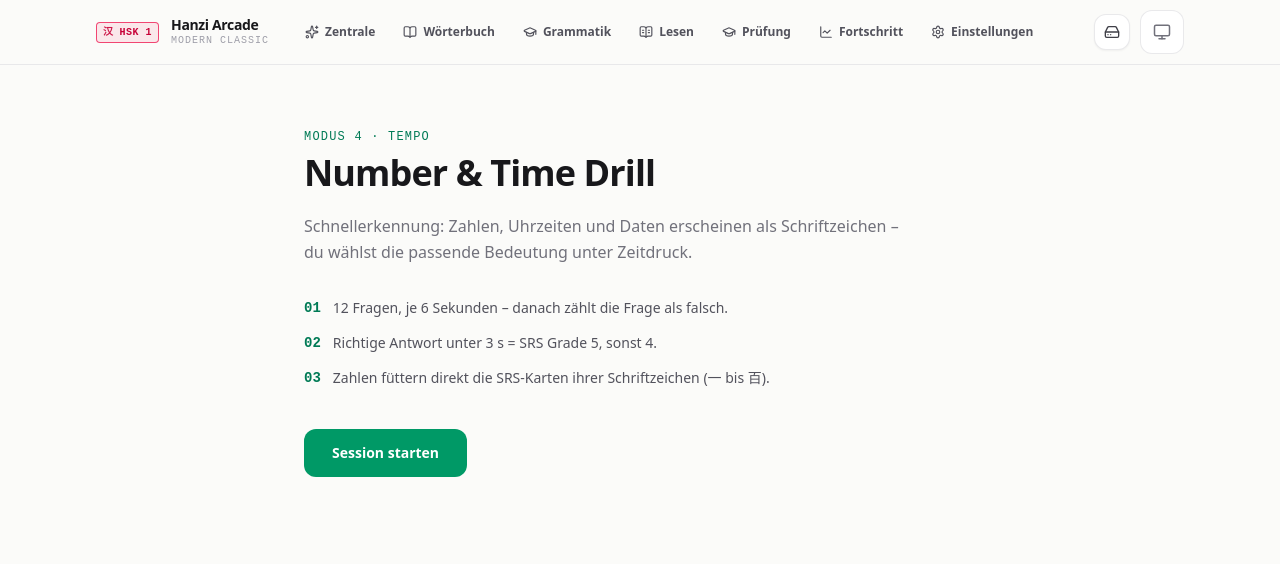
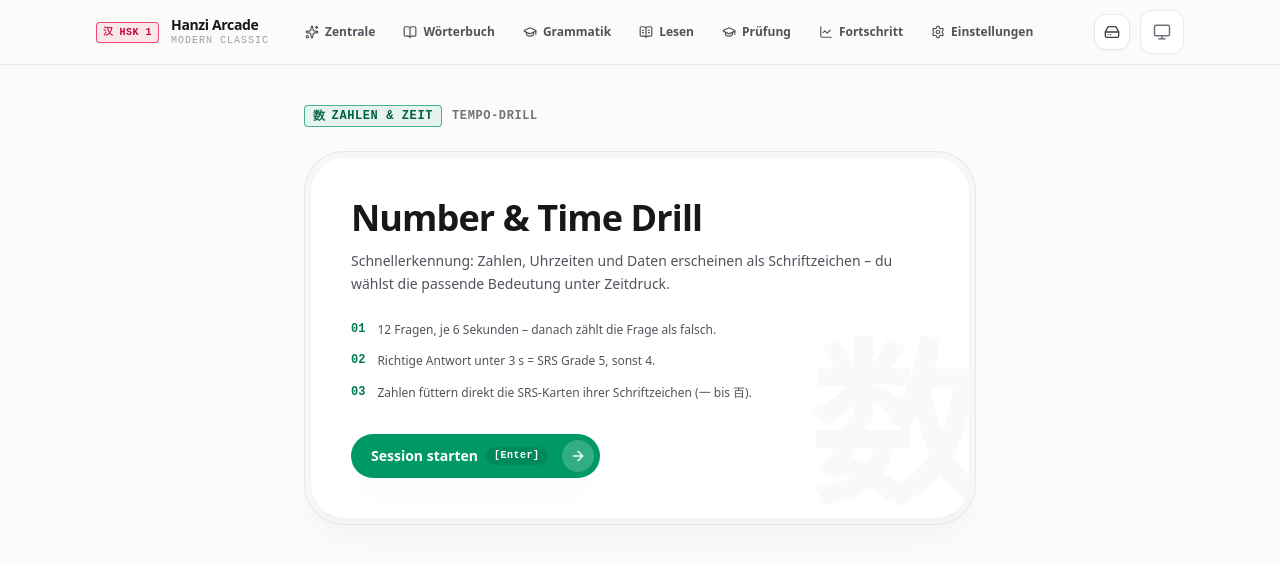
Before and after one commit to PcACy/learnwithmau, a React (Vite) app: page /number-drill in a window 1280 px wide. Shown: the top 564 px of the page. Built offline with nearby package versions, Linux system fonts and the light colour scheme.

Commit message:
feat(number-drill): double-bezel casing, seal badge, audio tones, and touch-friendly next button

```diff
--- a/src/routes/NumberDrillPage.tsx
+++ b/src/routes/NumberDrillPage.tsx
@@ -1,5 +1,6 @@
 import { useCallback, useEffect, useRef, useState } from 'react';
 import type { CSSProperties } from 'react';
+import { ArrowRight } from 'lucide-react';
 import {
   buildDrillQuestion,
   promptItemIds,
@@ -10,6 +11,10 @@ import { useKeyDown } from '../hooks/useKeyDown';
 import { KeyHints } from '../components/ui/Kbd';
 import { SessionSummary } from '../components/game/SessionSummary';
 import { useProgressStore } from '../store/progressStore';
+import { SealBadge } from '../components/ui/SealBadge';
+import { KineticButton } from '../components/ui/KineticButton';
+import { playToneSequence } from '../lib/audio';
+import { fireMicroBurst } from '../lib/confetti';
 
 const QUESTIONS_PER_SESSION = 12;
 const QUESTION_TIME_MS = 6000;
@@ -102,10 +107,14 @@ export function NumberDrillPage() {
       });
 
       if (correct) {
+        fireMicroBurst();
+        playToneSequence([1, 4]);
         const grade = reactionMs < FAST_ANSWER_MS ? 5 : 4;
         for (const itemId of promptItemIds(currentQuestion.prompt)) {
           await review(itemId, grade);
         }
+      } else {
+        playToneSequence([3, 3]);
       }
     },
     [review],
@@ -113,7 +122,7 @@ export function NumberDrillPage() {
 
   const next = useCallback(() => {
     const current = drillRef.current;
-    if (!current || current.answeredIndex == null) return;
+    if (!current || (current.answeredIndex == null && !current.timedOut)) return;
 
     const isLast = current.index === current.questions.length - 1;
     if (isLast) {
@@ -148,8 +157,15 @@ export function NumberDrillPage() {
   }, [phase, drill, answered, answer]);
 
   useKeyDown((event) => {
-    if (phase !== 'drill' || event.metaKey || event.ctrlKey) return;
+    if (event.metaKey || event.ctrlKey) return;
     if (event.repeat) return;
+
+    if (phase === 'intro' && event.key === 'Enter') {
+      startSession();
+      return;
+    }
+
+    if (phase !== 'drill') return;
 
     if (event.key === 'Enter') {
       next();
@@ -161,29 +177,58 @@ export function NumberDrillPage() {
 
   if (phase === 'intro') {
     return (
-      <div className="reveal mx-auto max-w-2xl py-6">
-        <p className="font-mono text-xs font-medium uppercase tracking-[0.1em] text-emerald-700 dark:text-emerald-400">
-          Modus 4 · Tempo
-        </p>
-        <h1 className="mt-2 text-3xl font-bold tracking-tight sm:text-4xl">Number &amp; Time Drill</h1>
-        <p className="mt-5 max-w-prose text-base leading-relaxed text-zinc-500 dark:text-zinc-400">
+      <div className="mx-auto max-w-2xl space-y-6">
+        <div className="reveal flex items-center gap-2.5" style={{ '--index': 0 } as CSSProperties}>
+          <SealBadge sealChar="数" label="ZAHLEN & ZEIT" variant="jade" />
+          <span className="font-mono text-xs font-semibold uppercase tracking-wider text-zinc-500 dark:text-zinc-400">
+            Tempo-Drill
+          </span>
+        </div>
+
+        <section
+          className="reveal double-bezel-casing shadow-whisper"
+          style={{ '--index': 1 } as CSSProperties}
+        >
+          <div className="double-bezel-core p-7 sm:p-10 space-y-6 relative">
+            <span className="watermark-glyph">数</span>
+
+            <div>
+              <h1 className="text-3xl font-black tracking-tight sm:text-4xl text-zinc-900 dark:text-zinc-50">
+                Number &amp; Time Drill
+              </h1>
+              <p className="mt-3 text-sm leading-relaxed text-zinc-600 dark:text-zinc-400">
                 Schnellerkennung: Zahlen, Uhrzeiten und Daten erscheinen als Schriftzeichen – du wählst
                 die passende Bedeutung unter Zeitdruck.
               </p>
+            </div>
 
-        <ul className="mt-8 max-w-prose space-y-3 text-sm leading-relaxed text-zinc-600 dark:text-zinc-300">
-          <li className="flex gap-3"><span className="font-mono font-semibold text-emerald-700 dark:text-emerald-400">01</span>{QUESTIONS_PER_SESSION} Fragen, je {QUESTION_TIME_MS / 1000} Sekunden – danach zählt die Frage als falsch.</li>
-          <li className="flex gap-3"><span className="font-mono font-semibold text-emerald-700 dark:text-emerald-400">02</span>Richtige Antwort unter {FAST_ANSWER_MS / 1000} s = SRS Grade 5, sonst 4.</li>
-          <li className="flex gap-3"><span className="font-mono font-semibold text-emerald-700 dark:text-emerald-400">03</span>Zahlen füttern direkt die SRS-Karten ihrer Schriftzeichen (一 bis 百).</li>
+            <ul className="space-y-3 text-xs leading-relaxed text-zinc-600 dark:text-zinc-300">
+              <li className="flex gap-3">
+                <span className="font-mono font-bold text-emerald-700 dark:text-emerald-400">01</span>
+                <span>{QUESTIONS_PER_SESSION} Fragen, je {QUESTION_TIME_MS / 1000} Sekunden – danach zählt die Frage als falsch.</span>
+              </li>
+              <li className="flex gap-3">
+                <span className="font-mono font-bold text-emerald-700 dark:text-emerald-400">02</span>
+                <span>Richtige Antwort unter {FAST_ANSWER_MS / 1000} s = SRS Grade 5, sonst 4.</span>
+              </li>
+              <li className="flex gap-3">
+                <span className="font-mono font-bold text-emerald-700 dark:text-emerald-400">03</span>
+                <span>Zahlen füttern direkt die SRS-Karten ihrer Schriftzeichen (一 bis 百).</span>
+              </li>
             </ul>
 
-        <button
-          type="button"
+            <div className="pt-2">
+              <KineticButton
+                variant="primary"
                 onClick={startSession}
-          className="mt-10 inline-flex h-12 items-center rounded-xl bg-emerald-600 px-7 text-sm font-semibold text-white transition-all duration-200 ease-[var(--ease-spring)] hover:bg-emerald-500 active:translate-y-px focus-visible:outline-2 focus-visible:outline-offset-2 focus-visible:outline-emerald-600"
+                shortcut="[Enter]"
+                icon={<ArrowRight className="h-4 w-4" />}
               >
                 Session starten
-        </button>
+              </KineticButton>
+            </div>
+          </div>
+        </section>
       </div>
     );
   }
@@ -209,26 +254,33 @@ export function NumberDrillPage() {
 
   return (
     <div className="mx-auto max-w-3xl space-y-6" aria-live="polite">
-      <div className="reveal flex items-end justify-between gap-4" style={{ '--index': 0 } as CSSProperties}>
-        <div>
-          <p className="font-mono text-xs font-medium uppercase tracking-[0.1em] text-emerald-700 dark:text-emerald-400">
-            Frage {drill.index + 1}/{drill.questions.length} · {KIND_LABELS[question.kind]}
-          </p>
-          <h1 className="mt-1 text-2xl font-bold tracking-tight">Was bedeutet das?</h1>
+      <div className="reveal flex flex-col sm:flex-row sm:items-center sm:justify-between gap-4" style={{ '--index': 0 } as CSSProperties}>
+        <div className="space-y-1">
+          <div className="flex items-center gap-2.5">
+            <SealBadge sealChar="数" label="ZAHLEN & ZEIT" variant="jade" />
+            <span className="font-mono text-xs font-semibold uppercase tracking-wider text-zinc-500 dark:text-zinc-400">
+              Frage {drill.index + 1} / {drill.questions.length} · {KIND_LABELS[question.kind]}
+            </span>
           </div>
-        <p className="font-mono text-sm tabular-nums text-zinc-500 dark:text-zinc-400">{drill.correctCount} richtig</p>
+          <h1 className="text-2xl font-black tracking-tight sm:text-3xl text-zinc-900 dark:text-zinc-50">
+            Was bedeutet das?
+          </h1>
+        </div>
+        <span className="rounded-full border border-zinc-200/80 bg-white/90 px-3.5 py-1.5 font-mono text-xs font-bold tabular-nums text-zinc-600 dark:border-white/10 dark:bg-zinc-900/90 dark:text-zinc-300">
+          {drill.correctCount} richtig
+        </span>
       </div>
 
       {!answered && (
         <div
           role="timer"
           aria-label="Countdown für diese Frage"
-          className="reveal h-1.5 overflow-hidden rounded-full bg-zinc-200/80 dark:bg-zinc-800"
+          className="reveal h-2 overflow-hidden rounded-full bg-zinc-200/80 dark:bg-zinc-800"
           style={{ '--index': 1 } as CSSProperties}
         >
           <div
             className={`h-full w-full origin-left rounded-full transition-transform duration-100 ease-linear ${
-              secondsLeft > 0.3 ? 'bg-emerald-600/80' : 'bg-rose-500'
+              secondsLeft > 0.3 ? 'bg-emerald-600' : 'bg-rose-500'
             }`}
             style={{ transform: `scaleX(${secondsLeft})` }}
           />
@@ -236,28 +288,33 @@ export function NumberDrillPage() {
       )}
 
       <section
-        className="reveal rounded-[2.5rem] border border-zinc-200/70 bg-white p-7 shadow-whisper sm:p-9 dark:border-white/[0.06] dark:bg-zinc-900"
+        className="reveal double-bezel-casing shadow-whisper"
         style={{ '--index': 2 } as CSSProperties}
       >
-        <p className="text-center font-cjk text-5xl font-semibold tracking-wide sm:text-6xl">{question.prompt}</p>
+        <div className="double-bezel-core p-7 sm:p-10 space-y-8 relative">
+          <span className="watermark-glyph">数</span>
 
-        <div className="mt-10 grid grid-cols-2 gap-4">
+          <p className="text-center font-cjk text-6xl font-black tracking-wide text-zinc-900 dark:text-zinc-50 relative">
+            {question.prompt}
+          </p>
+
+          <div className="grid grid-cols-2 gap-4 relative">
             {question.options.map((option, i) => {
               const isSelected = drill.answeredIndex === i;
               const showAsCorrect = answered && i === question.correctIndex;
               const showAsWrong = answered && isSelected && !showAsCorrect;
 
               let cls =
-              'relative flex h-24 items-center justify-center rounded-[1.75rem] border transition-all duration-200 ease-[var(--ease-spring)] focus-visible:outline-2 focus-visible:outline-offset-2 focus-visible:outline-emerald-600 ';
+                'relative flex h-24 items-center justify-center rounded-2xl border-2 transition-all duration-200 select-none cursor-pointer ';
               if (!answered) {
                 cls +=
-                'border-zinc-200/80 bg-zinc-50 hover:-translate-y-0.5 hover:border-emerald-600/35 active:translate-y-px dark:border-white/[0.08] dark:bg-zinc-950/40 dark:hover:border-emerald-400/30';
+                  'border-zinc-200/80 bg-white hover:-translate-y-0.5 hover:border-emerald-600/40 active:translate-y-px dark:border-white/[0.08] dark:bg-zinc-900';
               } else if (showAsCorrect) {
-              cls += 'border-emerald-500/60 bg-emerald-500/10';
+                cls += 'border-emerald-600/60 bg-emerald-500/10 font-bold';
               } else if (showAsWrong) {
                 cls += 'border-rose-500/60 bg-rose-500/10';
               } else {
-              cls += 'border-zinc-200/50 bg-transparent opacity-50 dark:border-white/[0.04]';
+                cls += 'border-zinc-200/50 bg-transparent opacity-40 dark:border-white/[0.04]';
               }
 
               return (
@@ -269,8 +326,8 @@ export function NumberDrillPage() {
                   aria-label={`Option ${i + 1}: ${option}`}
                   className={cls}
                 >
-                <span className="absolute left-3 top-3 font-mono text-[11px] font-medium text-zinc-400 dark:text-zinc-500">
-                  {i + 1}
+                  <span className="absolute left-3 top-3 font-mono text-[11px] font-bold text-zinc-400 dark:text-zinc-500">
+                    [{i + 1}]
                   </span>
                   <span className="font-mono text-2xl font-bold tabular-nums text-zinc-800 dark:text-zinc-100">
                     {option}
@@ -281,32 +338,46 @@ export function NumberDrillPage() {
           </div>
 
           {answered && (
-          <p
-            className={`reveal mt-8 text-center text-sm font-semibold ${
+            <div
+              className={`rounded-2xl border p-4 text-center text-sm font-semibold animate-pop-in relative ${
                 drill.answeredIndex === question.correctIndex
-                ? 'text-emerald-700 dark:text-emerald-400'
-                : 'text-rose-600 dark:text-rose-400'
+                  ? 'border-emerald-500/30 bg-emerald-500/10 text-emerald-800 dark:text-emerald-300'
+                  : 'border-rose-500/30 bg-rose-500/10 text-rose-700 dark:text-rose-300'
               }`}
             >
+              <p className="font-bold">
                 {drill.timedOut
                   ? 'Zeit abgelaufen!'
                   : drill.answeredIndex === question.correctIndex
-                ? 'Richtig!'
+                    ? 'Richtig gelöst!'
                     : 'Leider daneben.'}
-            {' '}
-            <span className="font-normal text-zinc-500 dark:text-zinc-400">
+              </p>
+              <p className="mt-1 font-mono text-xs text-zinc-600 dark:text-zinc-300 font-normal">
                 {question.prompt} = {question.options[question.correctIndex]}
-            </span>
               </p>
+            </div>
           )}
 
-        <div className="mt-8 flex justify-center">
+          {/* Steuerung & KeyHints */}
+          <div className="pt-3 border-t border-zinc-100 dark:border-white/[0.05] relative flex flex-col items-center gap-4">
+            {answered && (
+              <KineticButton
+                variant="primary"
+                onClick={next}
+                shortcut="[Enter]"
+                icon={<ArrowRight className="h-4 w-4" />}
+              >
+                {drill.index === drill.questions.length - 1 ? 'Zur Auswertung' : 'Nächste Frage'}
+              </KineticButton>
+            )}
+
             <KeyHints
               hints={[
                 ['1–4', 'Antwort wählen'],
-              ...(answered ? ([['↵', 'Nächste Frage']] as [string, string][]) : []),
+                ...(answered ? ([['↵ Enter', 'Nächste Frage']] as [string, string][]) : []),
               ]}
             />
+          </div>
         </div>
       </section>
     </div>
```
Lines whose indentation alone changed are shown as unchanged.
